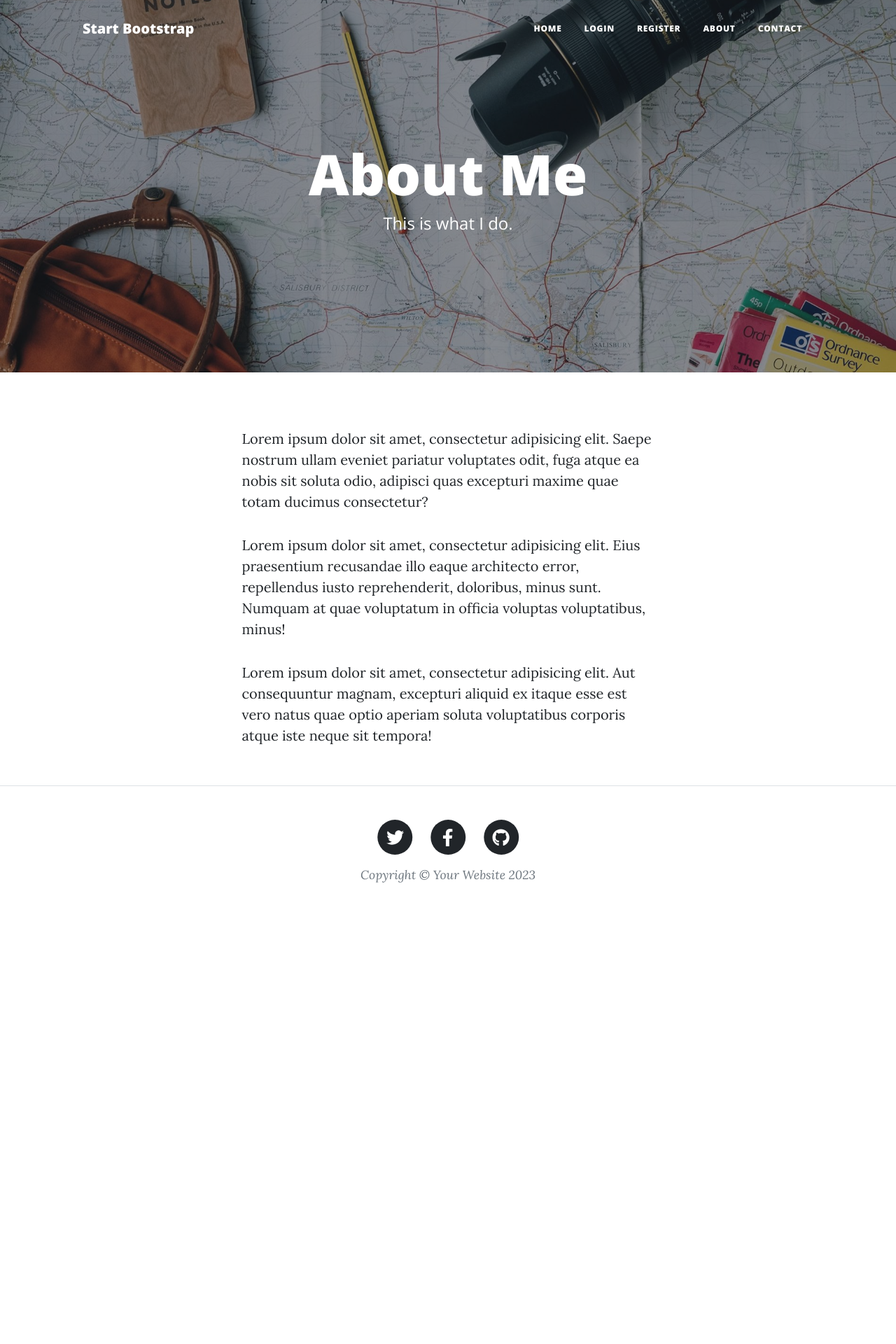
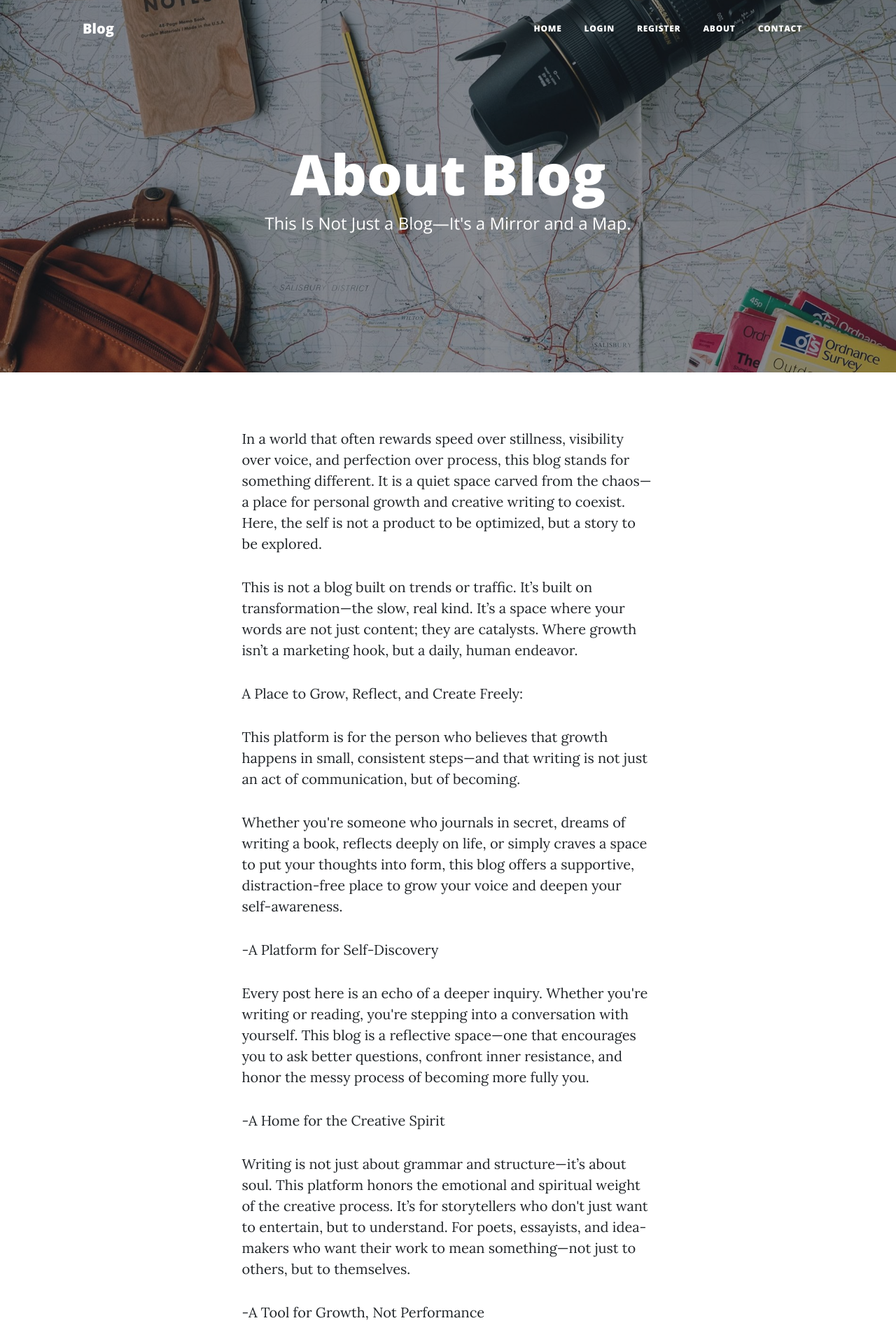
Before and after one commit to Kabya002/blog, a Flask app: page /about in a window 1280 px wide. Shown: the top 1920 px of the page at 70% size. Before the commit the page ends 1261 px from the top, so only its background shows below. Run offline with Flask 3, Linux system fonts and the light colour scheme; some libraries are stand-ins or nearby versions.

Commit message:
modiefied templates and added favicon

```diff
--- a/main.py
+++ b/main.py
@@ -277,4 +277,4 @@ def send_email(name, email, phone, message):
 
 
 if __name__ == "__main__":
-    app.run(debug=False)
+    app.run(debug=True)
--- a/templates/about.html
+++ b/templates/about.html
@@ -1,15 +1,13 @@
 {% include "header.html" %}
 
 <!-- Page Header-->
-<header
-  class="masthead"
-  style="background-image: url('../static/assets/img/about-bg.jpg')">
+<header class="masthead" style="background-image: url('../static/assets/img/about-bg.jpg')">
   <div class="container position-relative px-4 px-lg-5">
     <div class="row gx-4 gx-lg-5 justify-content-center">
       <div class="col-md-10 col-lg-8 col-xl-7">
         <div class="page-heading">
-          <h1>About Me</h1>
-          <span class="subheading">This is what I do.</span>
+          <h1>About Blog</h1>
+          <span class="subheading">This Is Not Just a Blog—It's a Mirror and a Map.</span>
         </div>
       </div>
     </div>
@@ -21,23 +19,99 @@
     <div class="row gx-4 gx-lg-5 justify-content-center">
       <div class="col-md-10 col-lg-8 col-xl-7">
         <p>
-          Lorem ipsum dolor sit amet, consectetur adipisicing elit. Saepe
-          nostrum ullam eveniet pariatur voluptates odit, fuga atque ea nobis
-          sit soluta odio, adipisci quas excepturi maxime quae totam ducimus
-          consectetur?
+          <p>In a world that often rewards speed over stillness, visibility over voice, and perfection over process, this
+          blog stands for something different. It is a quiet space carved from the chaos—a place for personal growth and
+          creative writing to coexist. Here, the self is not a product to be optimized, but a story to be explored.</p>
+
+          <p>This is not a blog built on trends or traffic. It’s built on transformation—the slow, real kind. It’s a space
+          where your words are not just content; they are catalysts. Where growth isn’t a marketing hook, but a daily,
+          human endeavor.</p>
+
+          <p>A Place to Grow, Reflect, and Create Freely:</p>
+
+          <p>This platform is for the person who believes that growth happens in small, consistent steps—and that writing
+          is not just an act of communication, but of becoming.</p>
+
+          <p>Whether you're someone who journals in secret, dreams of writing a book, reflects deeply on life, or simply
+          craves a space to put your thoughts into form, this blog offers a supportive, distraction-free place to grow
+          your voice and deepen your self-awareness.</p>
+
+          <p>-A Platform for Self-Discovery</p>
+          <p>Every post here is an echo of a deeper inquiry. Whether you're writing or reading, you're stepping into a
+          conversation with yourself. This blog is a reflective space—one that encourages you to ask better questions,
+          confront inner resistance, and honor the messy process of becoming more fully you.</p>
+
+          <p>-A Home for the Creative Spirit</p>
+          <p>Writing is not just about grammar and structure—it’s about soul. This platform honors the emotional and
+          spiritual weight of the creative process. It’s for storytellers who don't just want to entertain, but to
+          understand. For poets, essayists, and idea-makers who want their work to mean something—not just to others,
+          but to themselves.</p>
+
+          <p>-A Tool for Growth, Not Performance</p>
+          <p>There are no algorithms here demanding your attention. No vanity metrics shaping your self-worth. This is a
+          place where you can be authentic over aesthetic, raw over rehearsed. It’s not about building a brand; it’s
+          about building a deeper relationship with your own voice.</p>
+
+          <p>Writing as Healing, Growth as Practice</p>
+          <p>This blog is designed to be both your canvas and your compass.</p>
+
+          <p>🖋 For the Writer in You:</p>
+          <p>Whether you’re sharing your personal essays or exploring fragments of prose and poetry, this platform supports
+          you in writing from the heart. The clean editor, the intuitive interface, and the calm aesthetic all serve one
+          purpose: to make the writing process feel like a sacred ritual.</p>
+
+         <p>Here, you’re not just creating content—you’re documenting your evolution. And that in itself is valuable.</p>
+
+          <p>🌱 For the Grower in You:
+        <p>Personal growth is rarely linear. It’s not always Instagrammable. This blog doesn’t promise hacks or overnight
+          transformations. Instead, it offers you the gift of reflection, the clarity of writing, and the empowerment
+          that comes from watching your thoughts evolve over time.</p>
+
+         <p>It becomes a living archive of your unfolding—quiet proof that you are becoming who you were meant to be.</p>
+
+        <p> What Makes This Blog Different: Substance Over Speed</p>
+          In the fast-scroll culture of social media, deep thinking is a radical act. This blog is your permission slip
+          to slow down.</p>
+
+        <p>Here, you will find:</p>
+
+         <p>Journaling prompts that lead to real insight.</p>
+
+       <p>Essays that feel like heart-to-heart conversations.</p>
+
+        <p>  Creative writing that captures what can’t be said in casual speech.</p>
+
+         <p>A platform that doesn’t rush you—but honors your process.</p>
+
+         <p>This is not just a place to publish—it’s a place to process. To play. To practice. And in that practice, to
+          heal.</p>
+
+         <p>Final Thoughts: This Blog Is Your Quiet Revolution</p>
+         <p>This space is for the seekers. For the noticers. For the ones who know that inner work is the real work—and
+          that writing is one of the most powerful tools for transformation.</p>
+
+         <p>So if you're tired of shouting into the void, if you're craving depth over dopamine, and if you believe that
+          stories—especially your own—hold power, then you’re already in the right place.</p>
+
+         <p>Use this blog to explore your truth. To rewrite your narrative. To track your becoming.</p>
+
+         <p>Welcome to the place where growth meets the page. Welcome to your blog.</p>
         </p>
-        <p>
-          Lorem ipsum dolor sit amet, consectetur adipisicing elit. Eius
-          praesentium recusandae illo eaque architecto error, repellendus iusto
-          reprehenderit, doloribus, minus sunt. Numquam at quae voluptatum in
-          officia voluptas voluptatibus, minus!
-        </p>
-        <p>
-          Lorem ipsum dolor sit amet, consectetur adipisicing elit. Aut
-          consequuntur magnam, excepturi aliquid ex itaque esse est vero natus
-          quae optio aperiam soluta voluptatibus corporis atque iste neque sit
-          tempora!
-        </p>
+        <p>Join Our Community of Thoughtful Creators and Seekers</p>
+        <p>Unlock your full potential by becoming part of a growing community committed to self-discovery and authentic
+          expression. When you register or subscribe, you’ll receive:</p>
+
+         <p>Exclusive access to new writing prompts and personal growth exercises</p>
+
+        <p>Early notifications about fresh essays, stories, and reflective content</p>
+
+         <p>Personalized inspiration delivered straight to your inbox—designed to spark your creativity and deepen your
+          journey</p>
+
+         <p>It’s more than just a subscription—it’s a commitment to yourself. Take the next step in your growth and
+          writing journey today.</p>
+
+        <p> Sign up now and start transforming your words into your most powerful tool.</p></p>
       </div>
     </div>
   </div>
--- a/templates/footer.html
+++ b/templates/footer.html
@@ -5,7 +5,7 @@
             <div class="col-md-10 col-lg-8 col-xl-7">
                 <ul class="list-inline text-center">
                     <li class="list-inline-item">
-                              <a href="#!">
+                        <a href="https://x.com/Kabya002">
                             <span class="fa-stack fa-lg">
                                 <i class="fas fa-circle fa-stack-2x"></i>
                                 <i class="fab fa-twitter fa-stack-1x fa-inverse"></i>
@@ -13,15 +13,16 @@
                         </a>
                     </li>
                     <li class="list-inline-item">
-                              <a href="#!">
+                        <a href="https://www.instagram.com/kabya.002">
                             <span class="fa-stack fa-lg">
                                 <i class="fas fa-circle fa-stack-2x"></i>
-                                      <i class="fab fa-facebook-f fa-stack-1x fa-inverse"></i>
+                                <i class="fab fa-instagram fa-stack-1x fa-inverse"></i>
                             </span>
                         </a>
                     </li>
+
                     <li class="list-inline-item">
-                              <a href="#!">
+                        <a href="https://github.com/Kabya002">
                             <span class="fa-stack fa-lg">
                                 <i class="fas fa-circle fa-stack-2x"></i>
                                 <i class="fab fa-github fa-stack-1x fa-inverse"></i>
@@ -29,7 +30,7 @@
                         </a>
                     </li>
                 </ul>
-                      <div class="small text-center text-muted fst-italic">Copyright &copy; Your Website 2023</div>
+                <div class="small text-center text-muted fst-italic">Copyright &copy; Blog2025</div>
             </div>
         </div>
     </div>
@@ -39,4 +40,5 @@
 <!-- Core theme JS-->
 <script src="{{ url_for('static', filename='js/scripts.js') }}"></script>
 </body>
+
 </html>
--- a/templates/header.html
+++ b/templates/header.html
@@ -6,7 +6,7 @@
   <meta name="viewport" content="width=device-width, initial-scale=1, shrink-to-fit=no" />
   <meta name="description" content="" />
   <meta name="author" content="" />
-  <title>Angela's Blog</title>
+  <title>Blog</title>
   {% block styles %}
   <!-- Load Bootstrap-Flask CSS here -->
   {{ bootstrap.load_css() }}
@@ -28,7 +28,7 @@
   <!-- Navigation-->
   <nav class="navbar navbar-expand-lg navbar-light" id="mainNav">
     <div class="container px-4 px-lg-5">
-      <a class="navbar-brand" href="/">Start Bootstrap</a>
+      <a class="navbar-brand" href="/">Blog</a>
       <button class="navbar-toggler" type="button" data-bs-toggle="collapse" data-bs-target="#navbarResponsive"
         aria-controls="navbarResponsive" aria-expanded="false" aria-label="Toggle navigation">
         Menu
--- a/templates/index.html
+++ b/templates/index.html
@@ -9,7 +9,7 @@
     <div class="row gx-4 gx-lg-5 justify-content-center">
       <div class="col-md-10 col-lg-8 col-xl-7">
         <div class="site-heading">
-          <h1>Angela's Blog</h1>
+          <h1>Blog</h1>
           <span class="subheading">A collection of random musings.</span>
         </div>
       </div>
```
Also changed, not shown: static/assets/favicon.ico. Lines whose indentation alone changed are shown as unchanged.
